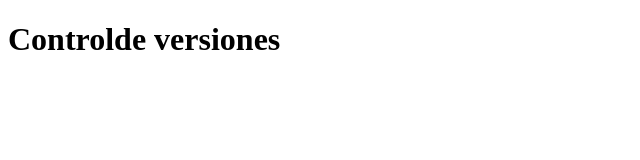
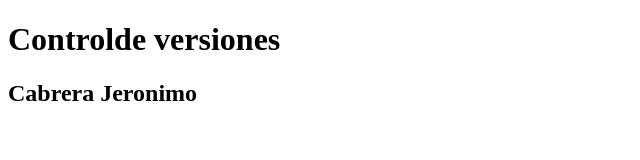
Before and after one commit to ramialbornoz/TP_SO_I4_EQUIPO112_, a plain HTML site: page index.html in a window 1280 px wide. Shown: the whole page, without its empty margins (0-640 px from the left). Drawn offline with Linux system fonts and the light colour scheme.

Commit message:
Beta agrego los cambios

```diff
--- a/index.html
+++ b/index.html
@@ -1,12 +1,13 @@
 <!DOCTYPE html>
 <html>
 <head>
-<meta charset="utf-8">
-<title> UTN FRA</title>
-<link rel="icon" type="image/x-icon" href="favicon.ico">
-<link rel="stylesheet" type="text/css" href="estilo.css">
+  <meta charset="utf-8">
+  <title>UTN FRA</title>
+  <link rel="icon" type="image/x-icon" href="favicon.ico">
+  <link rel="stylesheet" type="text/css" href="estilo.css">
 </head>
 <body>
-<h1>Controlde versiones</h1>
+  <h1>Controlde versiones</h1>
+  <h2>Cabrera Jeronimo</h2>
 </body>
 </html>
```
